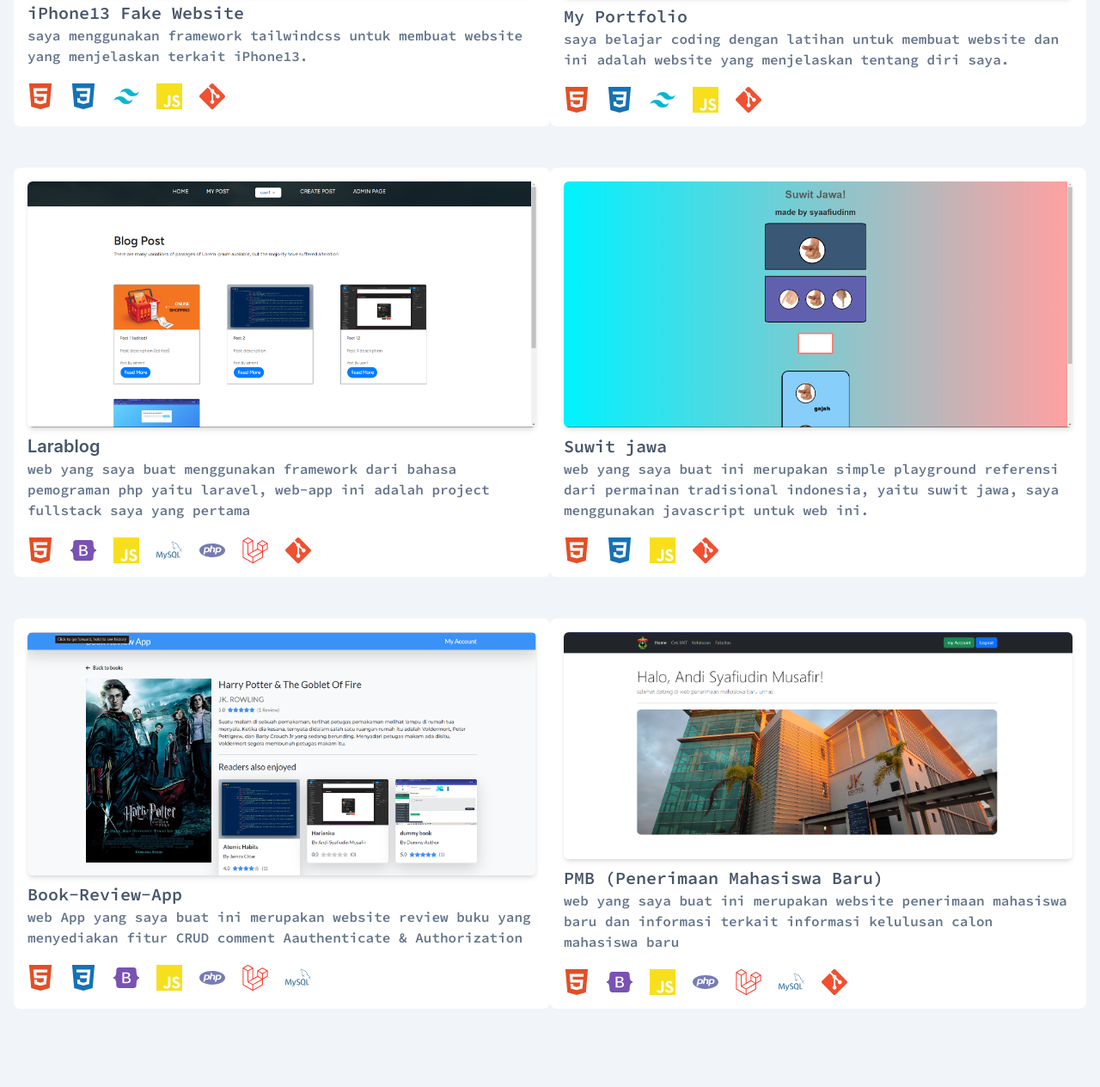
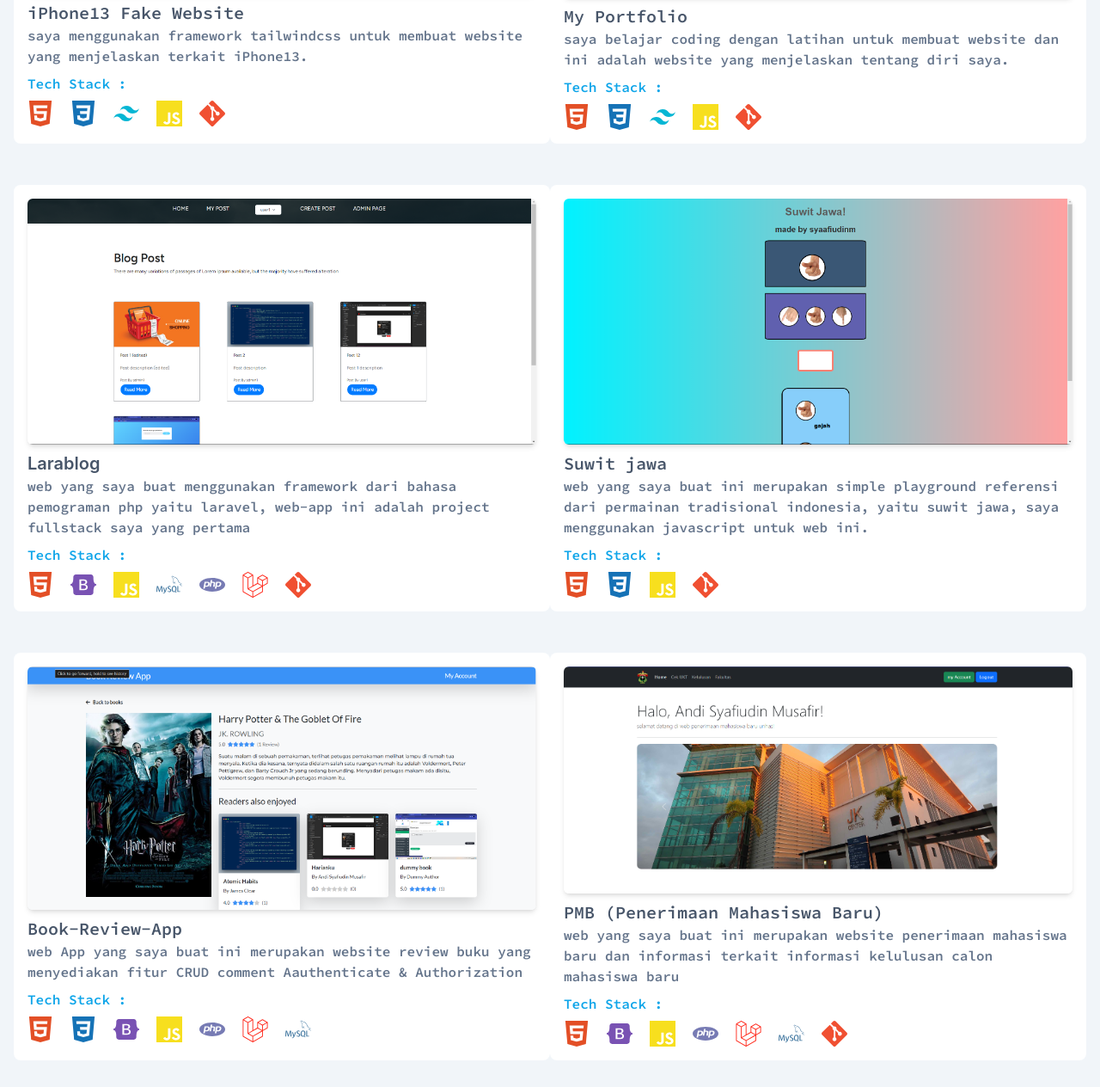
Before and after one commit to syaafiudinm/V2, a website: page index.html in a window 1280 px wide. Shown: the part 1296-2560 px from the top of the page at 86% size. Drawn offline with Linux system fonts and the light colour scheme.

Commit message:
add stack to each project and hyperlink fixed

```diff
--- a/index.html
+++ b/index.html
@@ -110,7 +110,7 @@
                         <div class="mb-12 p-4 lg:w-1/2 rounded-lg bg-white">
                             <div class="rounded-md shadow-md overflow-hidden">
                                 <div class="hover:scale-105 transition duration-200">
-                                    <a href="https://jiraiyasenseii08.github.io/iPhone13.tailwind.css/" target="_blank">
+                                    <a href=https://syaafiudinm.github.io/iPhone13.tailwind.css/" target="_blank">
                                 <img src="img/project/ip13.png" alt="iphone13" width="w-full">
                             </a>
                             </div>
@@ -118,7 +118,8 @@
                             <h3 class="text-slate-600 text-xl font-semibold mt-2 font-sourcecode">iPhone13 Fake Website
                             </h3>
                             <p class="text-base text-slate-500 font-semibold font-sourcecode">saya menggunakan framework tailwindcss untuk membuat website yang menjelaskan terkait iPhone13.</p>
-                            <div class="flex gap-5 mt-5">
+                            <p class="mt-2 text-base font-sourcecode text-primary font-semibold">Tech Stack : </p>
+                            <div class="flex gap-5 mt-2">
                                 <img src="img/logo/html5-color.svg" alt="" width="30">
                                 <img src="img/logo/css3-color.svg" alt="" width="30">
                                 <img src="img/logo/tailwindcss-color.svg" alt="" width="30">
@@ -137,7 +138,8 @@
                             <h3 class="text-slate-600 text-xl font-semibold mt-2 font-sourcecode">My Portfolio
                             </h3>
                             <p class="text-base text-slate-500 font-semibold font-sourcecode">saya belajar coding dengan latihan untuk membuat website dan ini adalah website yang menjelaskan tentang diri saya.</p>
-                            <div class="flex gap-5 mt-5">
+                            <p class="mt-2 text-base font-sourcecode text-primary font-semibold">Tech Stack : </p>
+                            <div class="flex gap-5 mt-2">
                                 <img src="img/logo/html5-color.svg" alt="" width="30">
                                 <img src="img/logo/css3-color.svg" alt="" width="30">
                                 <img src="img/logo/tailwindcss-color.svg" alt="" width="30">
@@ -156,7 +158,8 @@
                             <h3 class="text-slate-600 text-xl font-semibold mt-2">Larablog
                             </h3>
                             <p class="text-base text-slate-500 font-semibold font-sourcecode">web yang saya buat menggunakan framework dari bahasa pemograman php yaitu laravel, web-app ini adalah project fullstack saya yang pertama</p>
-                            <div class="flex gap-5 mt-5">
+                            <p class="mt-2 text-base font-sourcecode text-primary font-semibold">Tech Stack : </p>
+                            <div class="flex gap-5 mt-2">
                                 <img src="img/logo/html5-color.svg" alt="" width="30">
                                 <img src="img/logo/bootstrap-color.svg" alt="" width="30">
                                 <img src="img/logo/javascript-color.svg" alt="" width="30">
@@ -177,7 +180,8 @@
                             <h3 class="text-slate-600 text-xl font-semibold mt-2 font-sourcecode">Suwit jawa
                             </h3>
                             <p class="text-base text-slate-500 font-semibold font-sourcecode">web yang saya buat ini merupakan simple playground referensi dari permainan tradisional indonesia, yaitu suwit jawa, saya menggunakan javascript untuk web ini.</p>
-                            <div class="flex gap-5 mt-5">
+                            <p class="mt-2 text-base font-sourcecode text-primary font-semibold">Tech Stack : </p>
+                            <div class="flex gap-5 mt-2">
                                 <img src="img/logo/html5-color.svg" alt="" width="30">
                                 <img src="img/logo/css3-color.svg" alt="" width="30">
                                 <img src="img/logo/javascript-color.svg" alt="" width="30">
@@ -187,7 +191,7 @@
                         <div class="mb-12 p-4 lg:w-1/2 rounded-lg bg-white">
                             <div class="rounded-md shadow-md overflow-hidden">
                                 <div class="hover:scale-105 transition duration-200">
-                                    <a href="#">
+                                    <a href="https://github.com/syaafiudinm/book-review-app">
                                 <img src="img/project/book-review.png" alt="MyPortfolio" width="w-full">
                             </a>
                             </div>
@@ -195,7 +199,8 @@
                             <h3 class="text-slate-600 text-xl font-semibold mt-2 font-sourcecode">Book-Review-App
                             </h3>
                             <p class="text-base text-slate-500 font-semibold font-sourcecode">web App yang saya buat ini merupakan website review buku yang menyediakan fitur CRUD comment Aauthenticate & Authorization</p>
-                            <div class="flex gap-5 mt-5">
+                            <p class="mt-2 text-base font-sourcecode text-primary font-semibold">Tech Stack : </p>
+                            <div class="flex gap-5 mt-2">
                             <img src="img/logo/html5-color.svg" alt="" width="30">
                             <img src="img/logo/css3-color.svg" alt="" width="30">
                             <img src="img/logo/bootstrap-color.svg" alt="" width="30">
@@ -209,7 +214,7 @@
                         <div class="mb-12 p-4 lg:w-1/2 rounded-lg bg-white">
                             <div class="rounded-md shadow-md overflow-hidden">
                                 <div class="hover:scale-105 transition duration-200">
-                                    <a href="https://syaafiudinm.github.io/suwit_jawa_DOM/">
+                                    <a href="https://github.com/syaafiudinm/PMB_manajemen_basis_data">
                                 <img src="img/project/pm-uh.png" alt="MyPortfolio" width="w-full">
                             </a>
                             </div>
@@ -217,7 +222,8 @@
                             <h3 class="text-slate-600 text-xl font-semibold mt-2 font-sourcecode">PMB (Penerimaan Mahasiswa Baru)
                             </h3>
                             <p class="text-base text-slate-500 font-semibold font-sourcecode">web yang saya buat ini merupakan website penerimaan mahasiswa baru dan informasi terkait informasi kelulusan calon mahasiswa baru</p>
-                            <div class="flex gap-5 mt-5">
+                            <p class="mt-2 text-base font-sourcecode text-primary font-semibold">Tech Stack : </p>
+                            <div class="flex gap-5 mt-2">
                                 <img src="img/logo/html5-color.svg" alt="" width="30">
                                 <img src="img/logo/bootstrap-color.svg" alt="" width="30">
                                 <img src="img/logo/javascript-color.svg" alt="" width="30">
```
